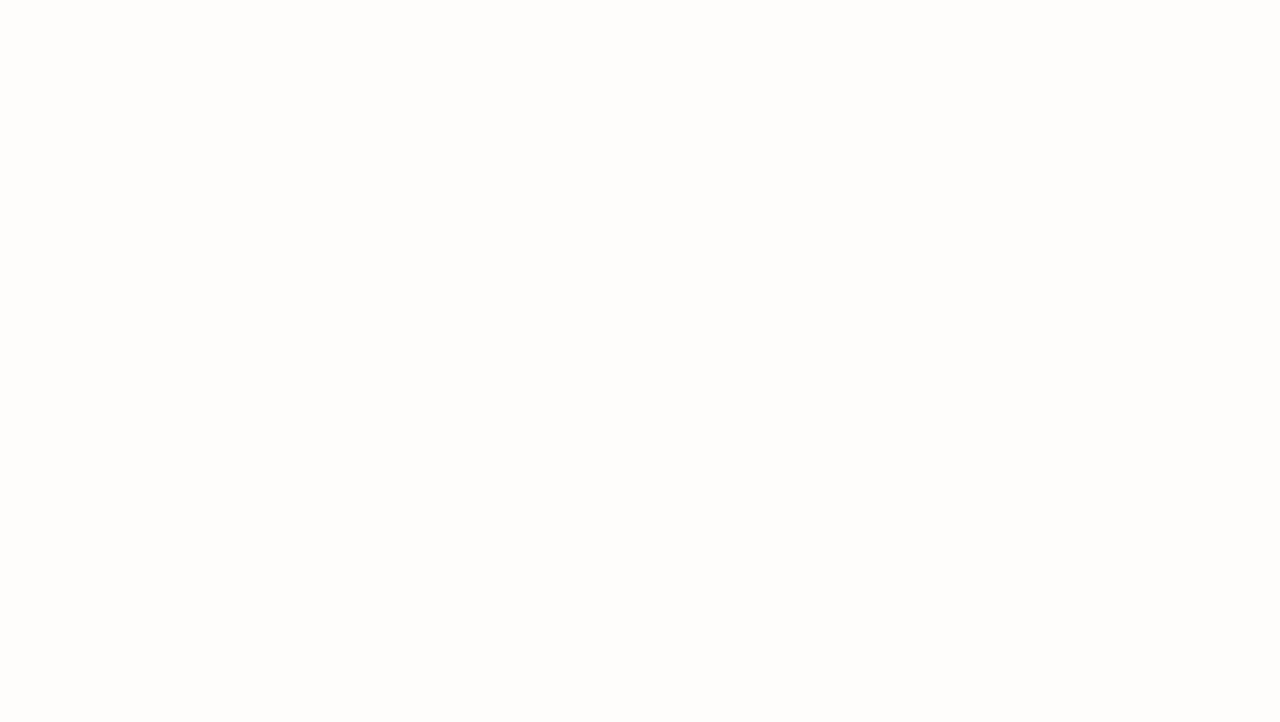
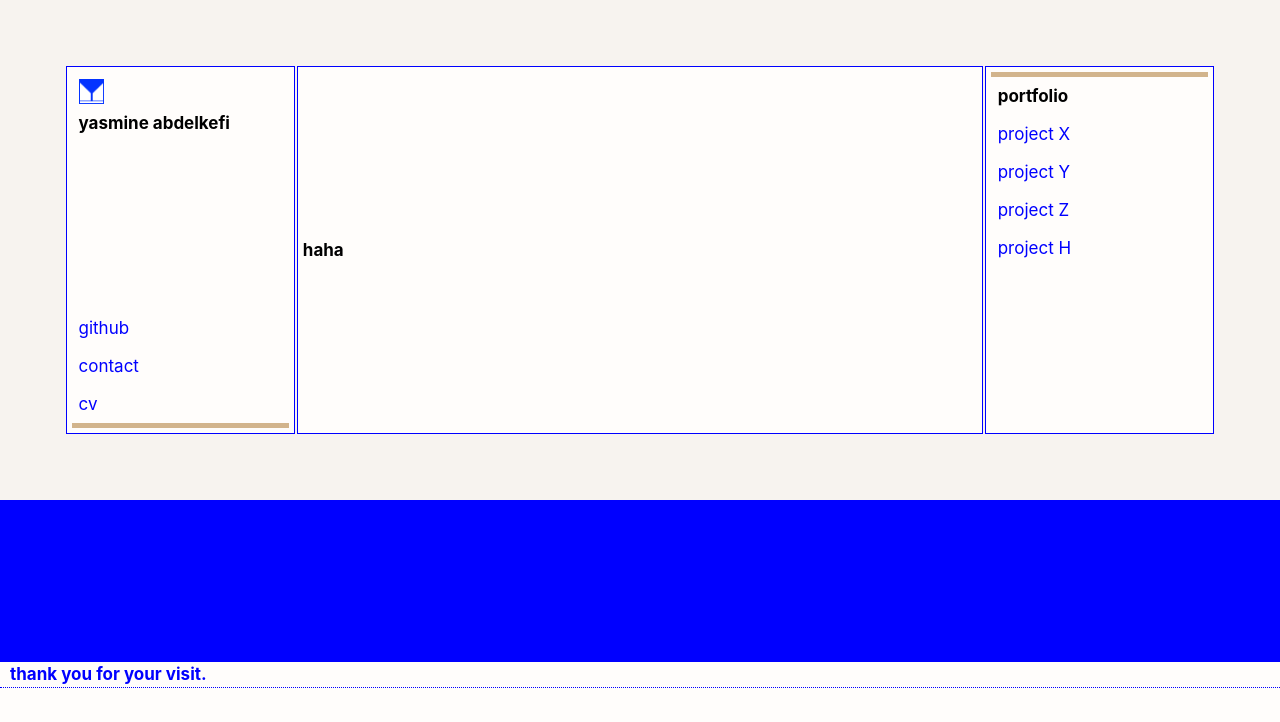
Before and after one commit to yasmin-e/yasmin-e.github.io, a React (Create React App) app: page /cv in a window 1280 px wide. Shown: the top 722 px of the page. Built offline with nearby package versions, Linux system fonts and the light colour scheme.

Commit message:
setting up cv page

```diff
--- a/src/App.js
+++ b/src/App.js
@@ -7,6 +7,7 @@ import {
 import './App.css';
 import HomePage from './pages/HomePage/HomePage';
 import ContactPage from './pages/ContactPage/ContactPage';
+import CVPage from './pages/CVPage/CVPage';
 
 function App() {
   return (
@@ -21,10 +22,13 @@ function App() {
             exact path="/contact"
             component={ContactPage}
           />
+          <Route
+            exact path="/cv"
+            component={CVPage}
+          />
           </Switch>
       </Router>
     </div>
   );
-}
-
+};
 export default App;
--- /dev/null
+++ b/src/components/CV/CV.js
@@ -0,0 +1,9 @@
+import React from 'react';
+import './CV.css';
+
+function CV() {
+ return (
+  <h1>haha</h1>
+ );
+};
+export default CV;
--- /dev/null
+++ b/src/pages/CVPage/CVPage.js
@@ -0,0 +1,10 @@
+import React from 'react';
+import TableLayout from '../../components/TableLayout/TableLayout';
+import CV from '../../components/CV/CV';
+
+function CVPage() {
+ return (
+  <TableLayout Component={CV}/>
+ );
+};
+export default CVPage;
--- a/src/pages/ContactPage/ContactPage.js
+++ b/src/pages/ContactPage/ContactPage.js
@@ -1,10 +1,10 @@
 import React from 'react';
 import TableLayout from '../../components/TableLayout/TableLayout';
 import Form from '../../components/ContactForm/ContactForm';
+
 function ContactPage() {
  return (
   <TableLayout Component={Form}/>
- )
-}
-
+ );
+};
 export default ContactPage;
--- a/src/pages/HomePage/HomePage.js
+++ b/src/pages/HomePage/HomePage.js
@@ -5,7 +5,6 @@ import Introduction from '../../components/Introduction/Introduction';
 function HomePage() {
  return (
    <TableLayout Component={Introduction}/>
- )
-}
-
+ );
+};
 export default HomePage;
```
Also changed, not shown: src/components/CV/CV.css (added), src/pages/HomePage/HomePage.css (deleted), 1 other file (tests, documents, lock files or other folders).
